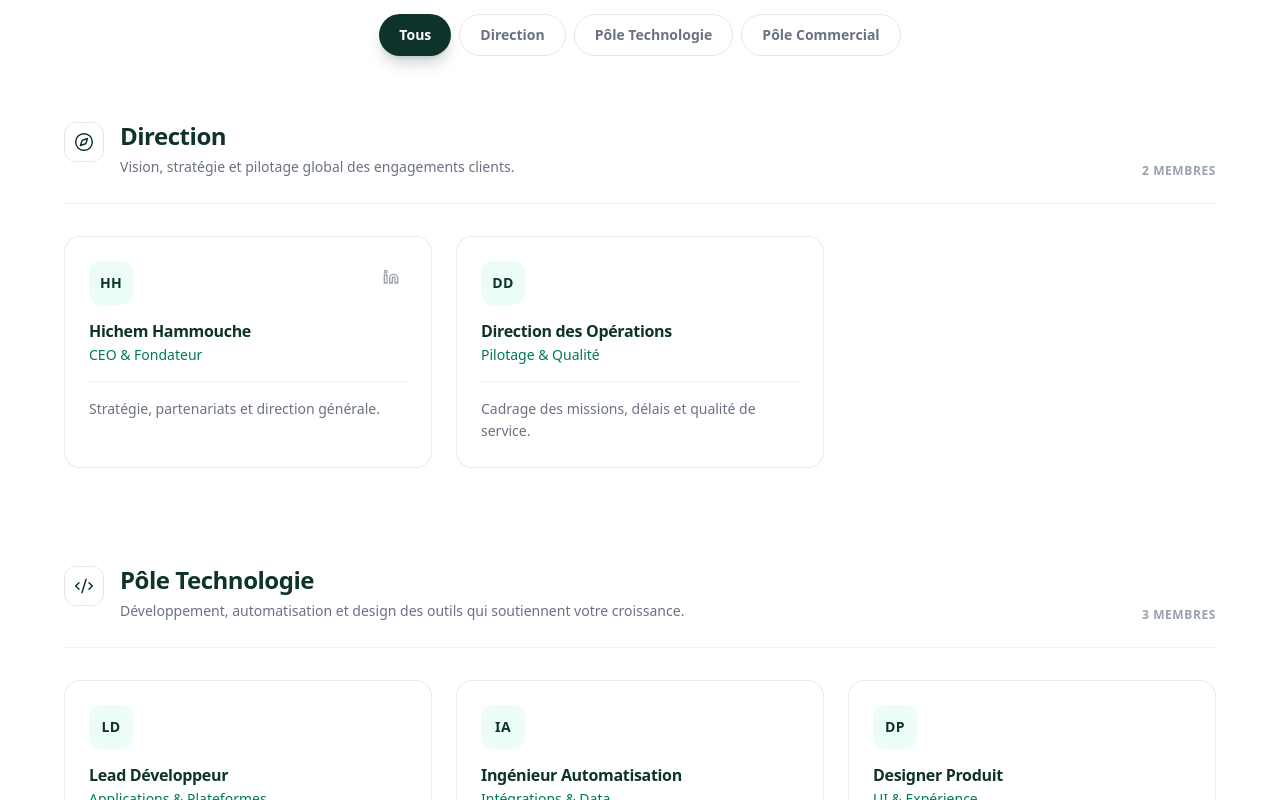
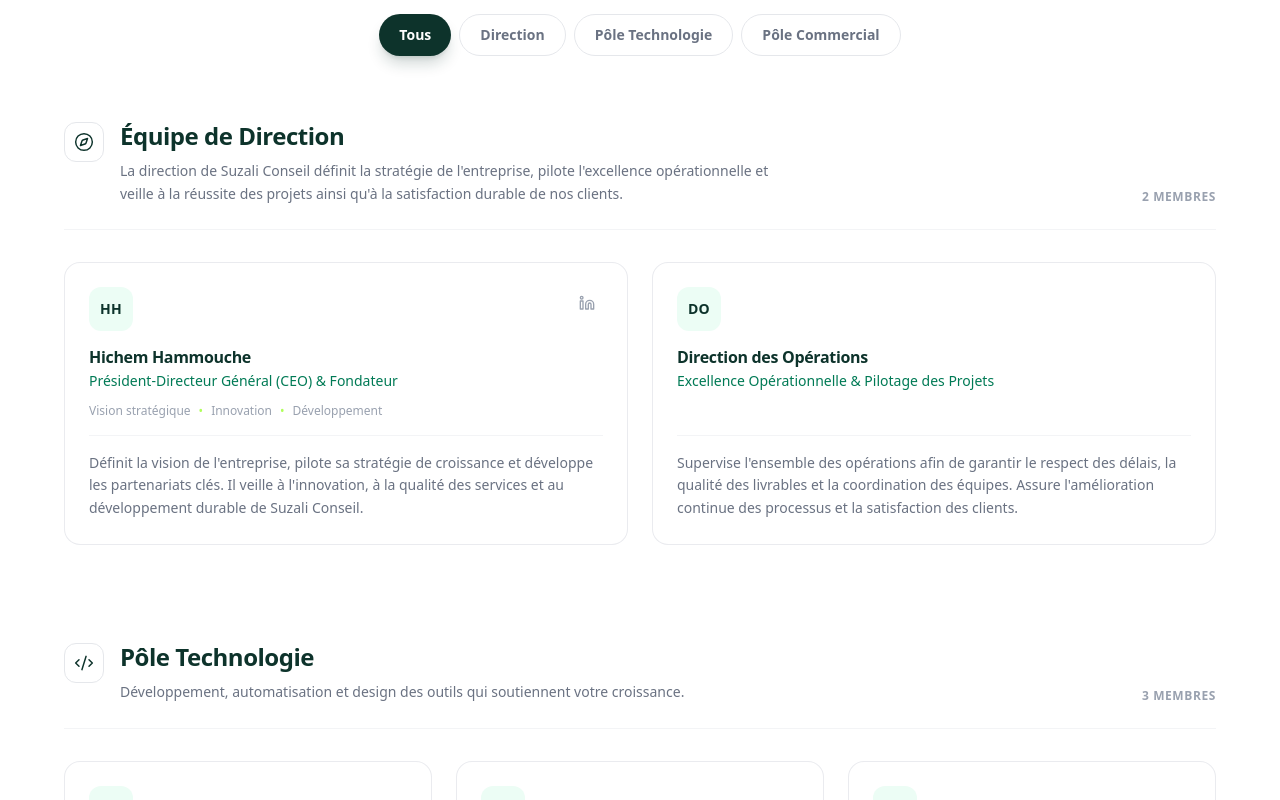
Before and after one commit to odoklein/suzaliconseil-website, a Next.js app: page /equipe in a window 1280 px wide. Shown: the part 800-1600 px from the top of the page. Built offline with nearby package versions, Linux system fonts and the light colour scheme.

Commit message:
gggcvcvcfd

```diff
--- a/src/components/equipe/EquipeClient.jsx
+++ b/src/components/equipe/EquipeClient.jsx
@@ -15,20 +15,25 @@
 const POLES = [
   {
     id: "direction",
-    label: "Direction",
+    label: "Équipe de Direction",
+    filterLabel: "Direction",
     icon: Compass,
-    tagline: "Vision, stratégie et pilotage global des engagements clients.",
+    tagline:
+      "La direction de Suzali Conseil définit la stratégie de l'entreprise, pilote l'excellence opérationnelle et veille à la réussite des projets ainsi qu'à la satisfaction durable de nos clients.",
     members: [
       {
         name: "Hichem Hammouche",
-        role: "CEO & Fondateur",
-        description: "Stratégie, partenariats et direction générale.",
+        role: "Président-Directeur Général (CEO) & Fondateur",
+        focus: ["Vision stratégique", "Innovation", "Développement"],
+        description:
+          "Définit la vision de l'entreprise, pilote sa stratégie de croissance et développe les partenariats clés. Il veille à l'innovation, à la qualité des services et au développement durable de Suzali Conseil.",
         linkedin: "https://www.linkedin.com/in/hichem-hammouche-ba957238/",
       },
       {
         name: "Direction des Opérations",
-        role: "Pilotage & Qualité",
-        description: "Cadrage des missions, délais et qualité de service.",
+        role: "Excellence Opérationnelle & Pilotage des Projets",
+        description:
+          "Supervise l'ensemble des opérations afin de garantir le respect des délais, la qualité des livrables et la coordination des équipes. Assure l'amélioration continue des processus et la satisfaction des clients.",
         linkedin: null,
       },
     ],
@@ -91,18 +96,21 @@
 
 const FILTERS = [
   { id: "all", label: "Tous" },
-  ...POLES.map((p) => ({ id: p.id, label: p.label })),
+  ...POLES.map((p) => ({ id: p.id, label: p.filterLabel ?? p.label })),
 ];
 
-/** Monogramme : initiales du nom (ou de la fonction). */
+/**
+ * Monogramme : initiales du nom (ou de la fonction).
+ * Les mots de liaison en minuscule sont ignorés — « Direction des Opérations » → DO.
+ */
 function monogram(name) {
   return name
-    .split(" ")
-    .filter((w) => w.length > 2)
+    .split(/\s+/)
+    .filter((w) => w.length > 1 && w[0] === w[0].toLocaleUpperCase("fr"))
     .slice(0, 2)
     .map((w) => w[0])
     .join("")
-    .toUpperCase();
+    .toLocaleUpperCase("fr");
 }
 
 const STATS = [
@@ -174,12 +182,26 @@
         <h3 className="font-heading text-base font-bold leading-tight text-[#0d332b]">
           {member.name}
         </h3>
-        <p className="mt-1 text-sm font-medium text-emerald-700">
+        <p className="mt-1 text-sm font-medium leading-snug text-emerald-700">
           {member.role}
         </p>
+        {member.focus && (
+          <p className="mt-3 flex flex-wrap items-center gap-x-2 gap-y-1 text-xs text-gray-400">
+            {member.focus.map((item, i) => (
+              <React.Fragment key={item}>
+                {i > 0 && (
+                  <span aria-hidden="true" className="text-[#B0FF5B]">
+                    •
+                  </span>
+                )}
+                <span>{item}</span>
+              </React.Fragment>
+            ))}
+          </p>
+        )}
       </div>
 
-      <p className="border-t border-gray-100 pt-4 text-sm leading-relaxed text-gray-500">
+      <p className="mt-auto border-t border-gray-100 pt-4 text-sm leading-relaxed text-gray-500">
         {member.description}
       </p>
 
@@ -209,7 +231,7 @@
             <h2 className="font-heading text-xl font-bold text-[#0d332b] md:text-2xl">
               {pole.label}
             </h2>
-            <p className="mt-1 max-w-xl text-sm leading-relaxed text-gray-500">
+            <p className="mt-2 max-w-2xl text-sm leading-relaxed text-gray-500">
               {pole.tagline}
             </p>
           </div>
@@ -219,7 +241,11 @@
         </span>
       </div>
 
-      <div className="grid grid-cols-1 gap-4 sm:grid-cols-2 lg:grid-cols-3 md:gap-6">
+      <div
+        className={`grid grid-cols-1 gap-4 sm:grid-cols-2 md:gap-6 ${
+          pole.members.length > 2 ? "lg:grid-cols-3" : ""
+        }`}
+      >
         {pole.members.map((member, index) => (
           <MemberCard key={member.name} member={member} index={index} />
         ))}
```
